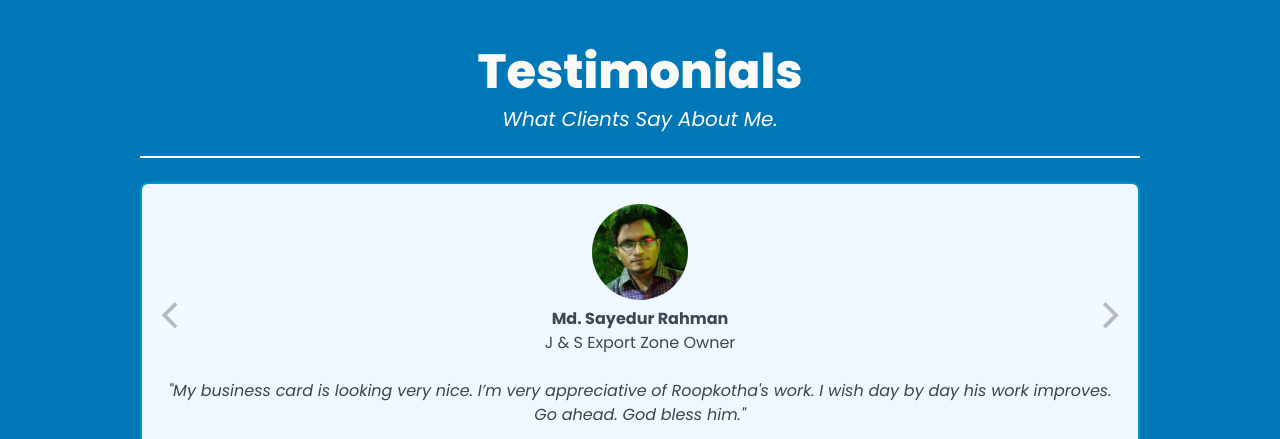
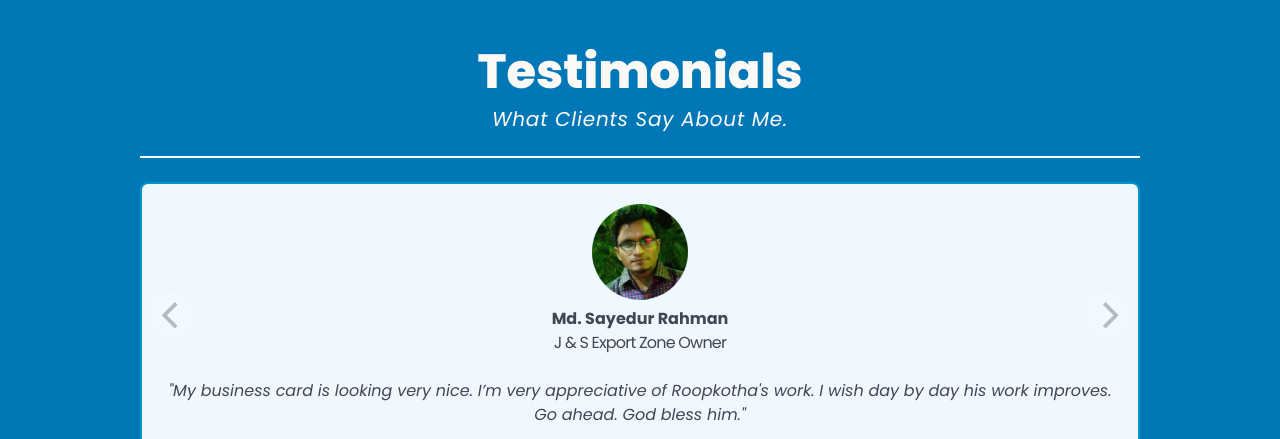
Before and after one commit to TheSiriusSystem/thesiriussystem.netlify.app, a Jekyll site: the page built from index.html, in a window 1280 px wide and 900 px high, scrolled down 3126 px. Shown: the part 150-589 px from the top of the window. Built offline with Jekyll 4.4.1, drawn with Linux system fonts in a browser that asks for light colours.

Commit message:
Update section-testimonials.html

```diff
--- a/_includes/section-testimonials.html
+++ b/_includes/section-testimonials.html
@@ -4,7 +4,7 @@
         <h1 class="title is-size-1-desktop is-size-2-mobile">
             Testimonials
         </h1>
-        <h2 class="subtitle mt-2 is-italic">
+        <h2 class="subtitle mt-2 ls-1 is-italic">
             What Clients Say About Me.
         </h2>
         <hr>
@@ -20,11 +20,11 @@
                         <h3 class="has-text-weight-bold">
                             {{ testimonial.name }}
                         </h3>
-                        <h4>
+                        <h4 class="ls-2">
                             {{ testimonial.role }}
                         </h4>
                         <br>
-                        <i class="subtitle is-size-6">
+                        <i class="is-size-6">
                             "{{ testimonial.quote }}"
                         </i>
                     </div>
```
